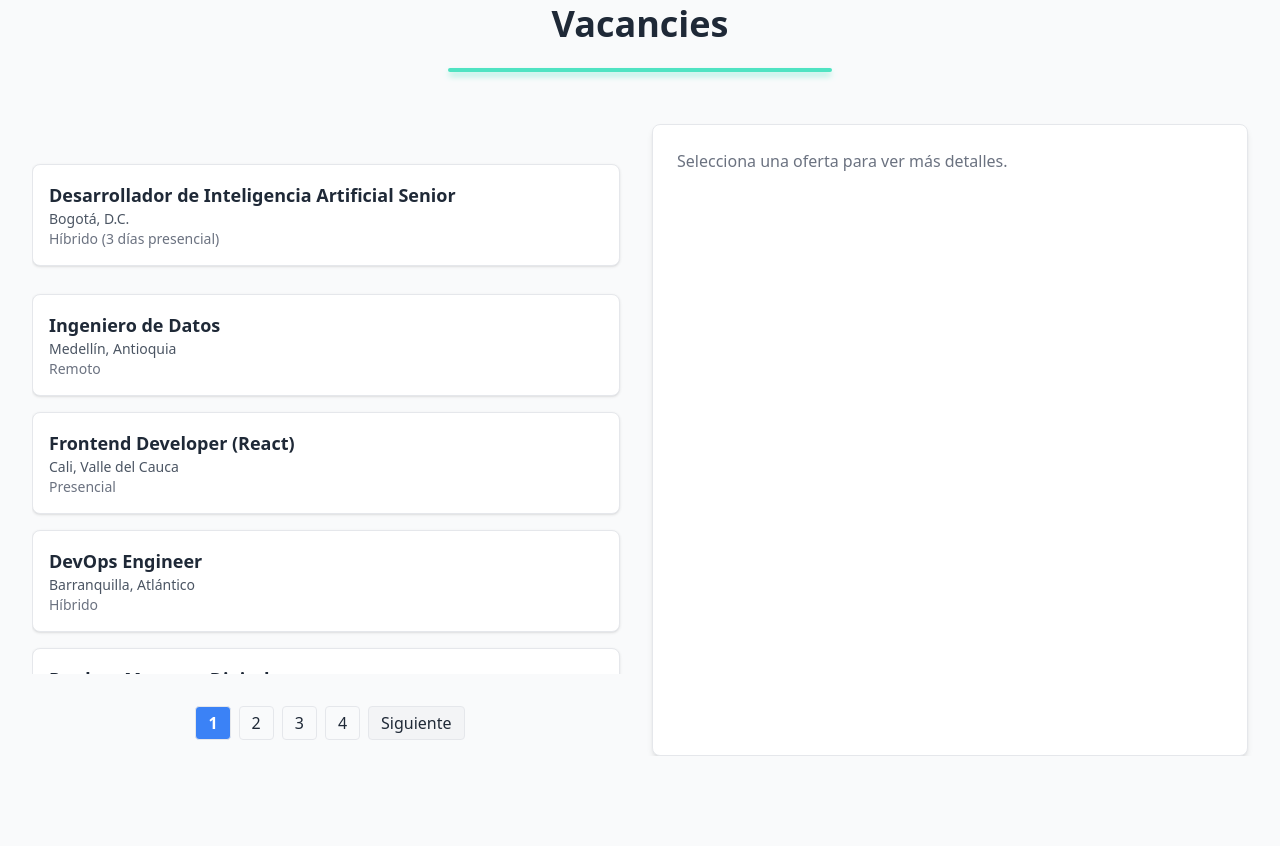
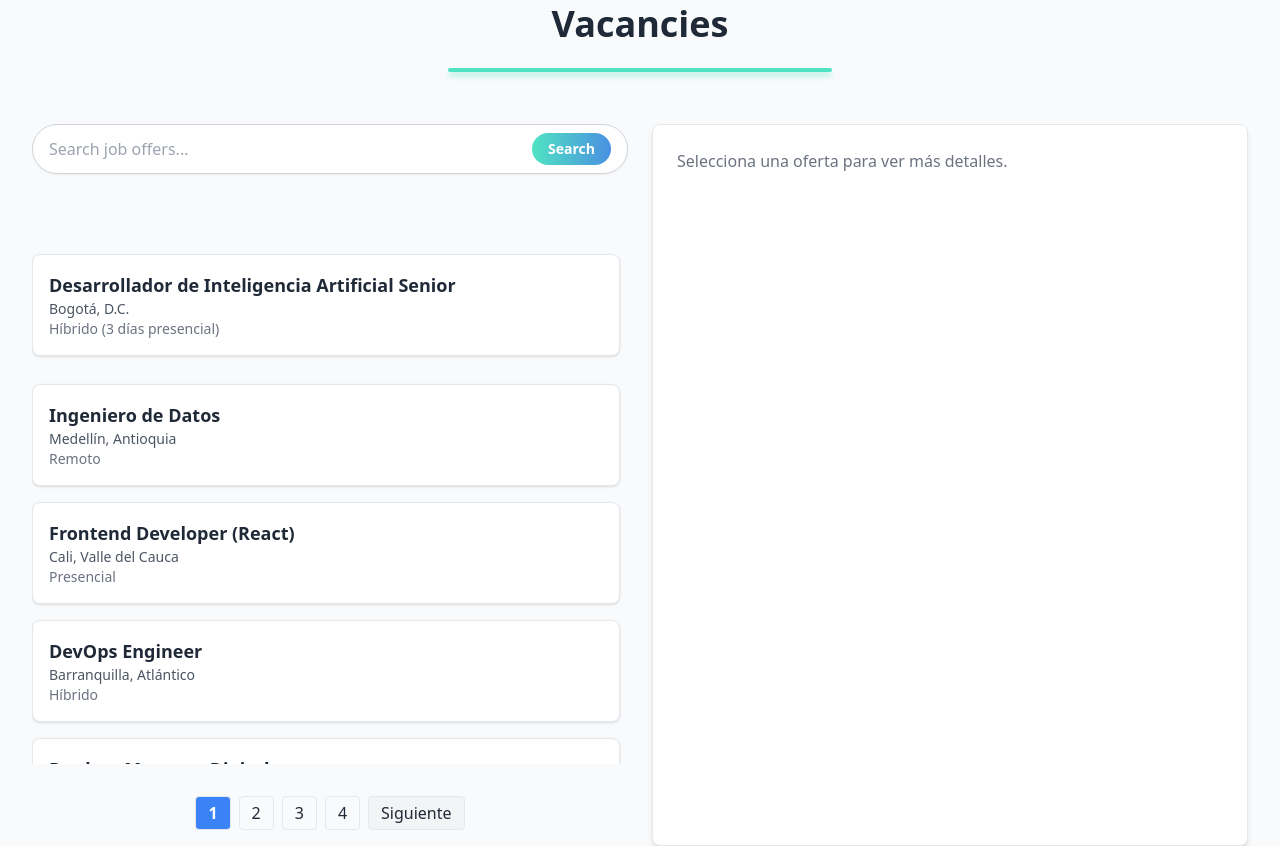
Before and after one commit to JulianCoronado17/JobOffersFrontend, a plain HTML site: page src/index.html in a window 1280 px wide. Shown: the part 820-1666 px from the top of the page. Before the commit the page ends 1576 px from the top, so only its background shows below. Drawn offline with nearby package versions, Linux system fonts and the light colour scheme.

Commit message:
feat: :sparkles: search var created
@JulianCoronado17

```diff
--- a/src/index.html
+++ b/src/index.html
@@ -57,6 +57,23 @@
 
         <div class="max-w-7xl mx-auto grid grid-cols-1 md:grid-cols-2 gap-6">
             <div class="space-y-4 flex flex-col">
+                <div class="mb-6">
+                    <div class="flex items-center bg-white border border-gray-300 rounded-full px-4 py-2 shadow-sm focus-within:ring-2 focus-within:ring-[#50E3C2]">
+                      <input
+                        id="searchInput"
+                        type="text"
+                        placeholder="Search job offers..."
+                        class="flex-grow bg-transparent focus:outline-none text-gray-700 placeholder-gray-400"
+                      />
+                      <button
+                        id="searchBtn"
+                        class="ml-2 text-white font-semibold bg-gradient-to-r from-[#50E3C2] to-[#4A90E2] px-4 py-1.5 rounded-full text-sm hover:opacity-90 transition-all"
+                      >
+                        Search
+                      </button>
+                    </div>
+                  </div>
+
                 <div id="offers-list" class="space-y-4 overflow-y-auto h-[550px] pr-2 py-10"></div>
             </div>
 
```
